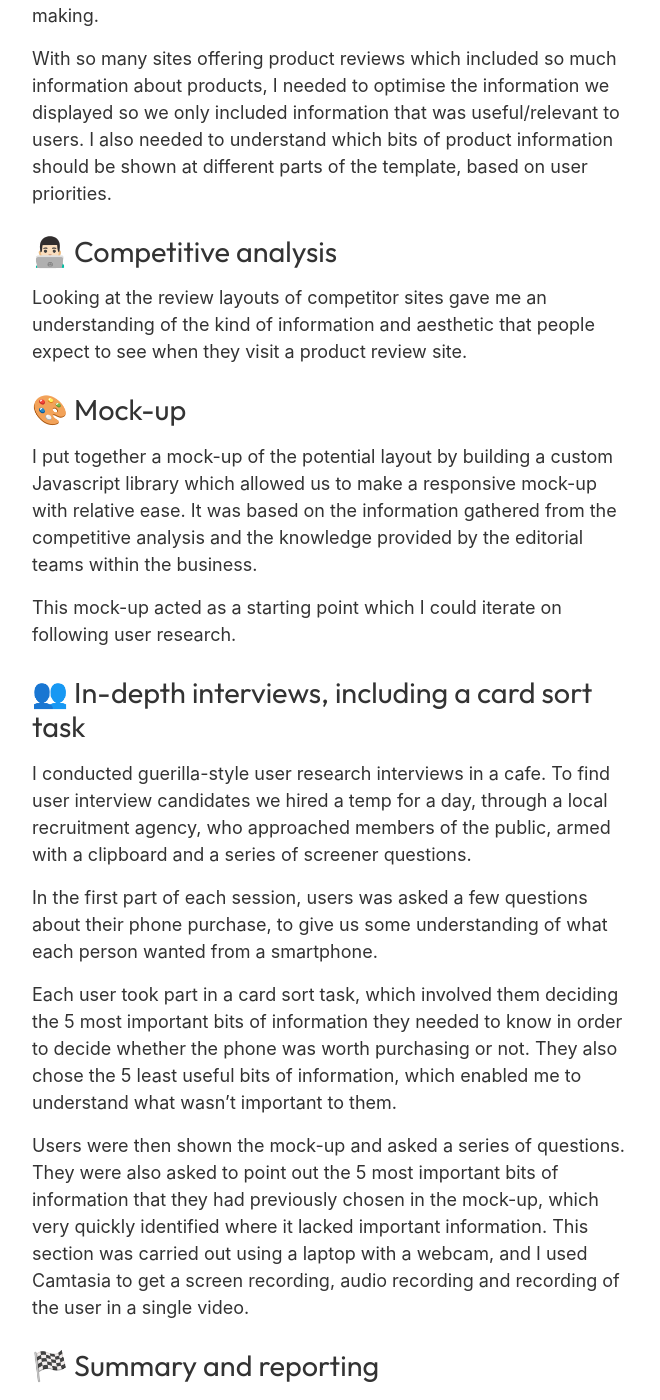
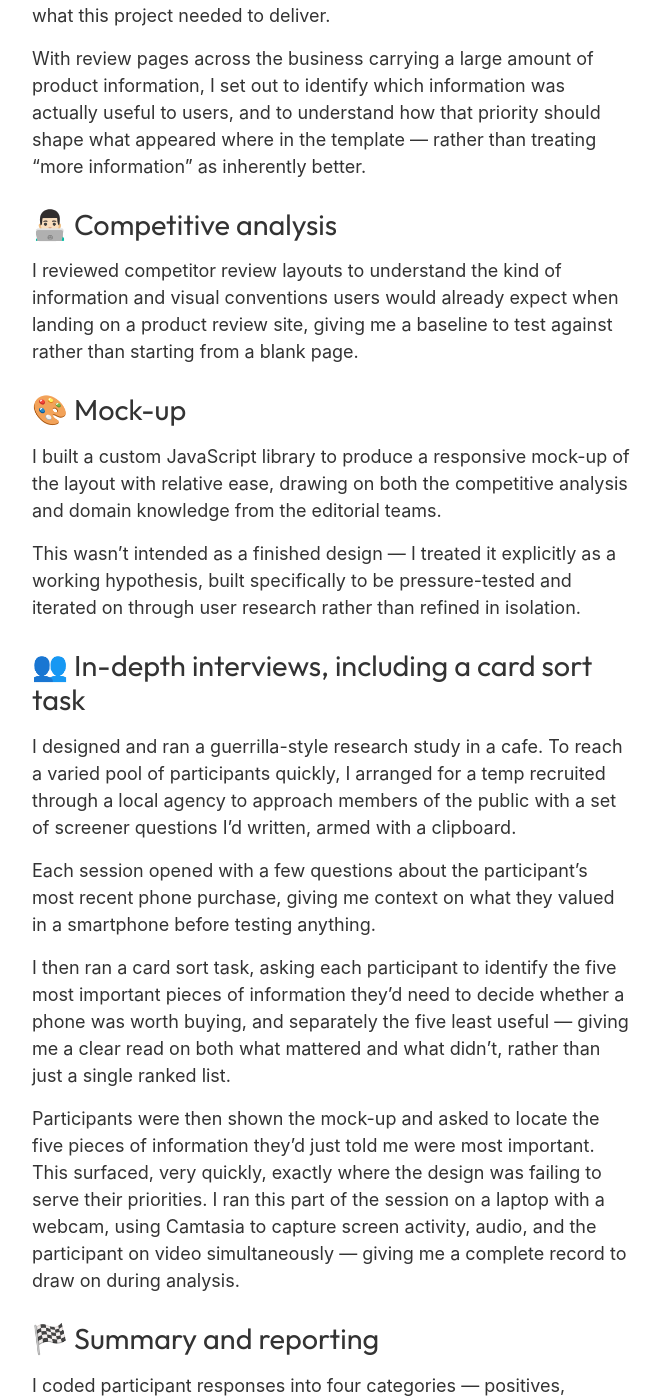
Before and after one commit to benwebdevleic/portfolio, a Jekyll site: the page built from _case_studies/techradar-review-template.md, in a window 1280 px wide and 1400 px high, scrolled down 985 px. Shown: the whole window, without its empty margins (308-968 px from the left). Built offline with Jekyll 4.4.1, drawn with Linux system fonts in a browser that asks for light colours; some of the changed text lies outside the part shown.

Commit message:
Rewrite the case studies to better reflect my experience.
Change the order based on Claude's recommendation

```diff
--- a/_case_studies/techradar-review-template.md
+++ b/_case_studies/techradar-review-template.md
@@ -2,101 +2,65 @@
 layout: case_study
 title: "TechRadar.com review template"
 description: "Discovery research to define an improved product review template"
-order: 6
+order: 3
 published: true
 ---
 ## 📖 Background
 
-The business chose to re-platform all of its premium sites so that each site could be maintained
-much more effectively through a single platform. In turn, this meant that the business could share the same infrastructure across the sites and reduce running costs.
+The business chose to re-platform all of its premium sites so each could be maintained far more effectively through a single platform, sharing infrastructure across sites and reducing running costs.
 
-Previously, each of the sites were built using unique layouts, so the business needed to produce
-standardised layouts that could be used for all sites. For example, a review of a smartphone on
-TechRadar and a review of a coffee machine on T3 would both need to use the same review
-template.
+Previously, each site had been built with unique layouts, so the business needed standardised layouts that could work across all of them. A review of a smartphone on TechRadar and a review of a coffee machine on T3, for example, would need to share the same underlying review template.
 
 ## 🎯 Goal
 
-Produce a responsive review template for product reviews, which can be used for multiple types
-of product.
+Produce a responsive review template for product reviews, usable across multiple product types.
 
 ## 📝 Approach
 
-No previous insights existed about user needs within the business, other than secondary
-information found online. Previously the business had assumptions and speculation which led
-their decision making.
+There was no existing user insight to draw on within the business beyond secondary research found online — decisions up to this point had been driven by assumption and speculation rather than evidence, and I saw establishing a research-led foundation as a core part of what this project needed to deliver.
 
-With so many sites offering product reviews which included so much information about products, I needed to optimise the information we displayed so we only included information that was useful/relevant to users. I also needed to understand which bits of product information should be shown at different parts of the template, based on user priorities.
+With review pages across the business carrying a large amount of product information, I set out to identify which information was actually useful to users, and to understand how that priority should shape what appeared where in the template — rather than treating "more information" as inherently better.
 
 ## 👨🏻‍💻 Competitive analysis
 
-Looking at the review layouts of competitor sites gave me an understanding of the kind of
-information and aesthetic that people expect to see when they visit a product review site.
+I reviewed competitor review layouts to understand the kind of information and visual conventions users would already expect when landing on a product review site, giving me a baseline to test against rather than starting from a blank page.
 
 ## 🎨 Mock-up
 
-I put together a mock-up of the potential layout by building a custom Javascript library which
-allowed us to make a responsive mock-up with relative ease. It was based on the information
-gathered from the competitive analysis and the knowledge provided by the editorial teams within
-the business.
+I built a custom JavaScript library to produce a responsive mock-up of the layout with relative ease, drawing on both the competitive analysis and domain knowledge from the editorial teams.
 
-This mock-up acted as a starting point which I could iterate on following user research.
+This wasn't intended as a finished design — I treated it explicitly as a working hypothesis, built specifically to be pressure-tested and iterated on through user research rather than refined in isolation.
 
 ## 👥 In-depth interviews, including a card sort task
 
-I conducted guerilla-style user research interviews in a cafe. To find user interview candidates we hired a temp for a day, through a local recruitment agency, who approached members of the
-public, armed with a clipboard and a series of screener questions.
+I designed and ran a guerrilla-style research study in a cafe. To reach a varied pool of participants quickly, I arranged for a temp recruited through a local agency to approach members of the public with a set of screener questions I'd written, armed with a clipboard.
 
-In the first part of each session, users was asked a few questions about their phone purchase, to
-give us some understanding of what each person wanted from a smartphone.
+Each session opened with a few questions about the participant's most recent phone purchase, giving me context on what they valued in a smartphone before testing anything.
 
-Each user took part in a card sort task, which involved them deciding the 5 most important bits of
-information they needed to know in order to decide whether the phone was worth purchasing or
-not. They also chose the 5 least useful bits of information, which enabled me to understand what
-wasn’t important to them.
+I then ran a card sort task, asking each participant to identify the five most important pieces of information they'd need to decide whether a phone was worth buying, and separately the five least useful — giving me a clear read on both what mattered and what didn't, rather than just a single ranked list.
 
-Users were then shown the mock-up and asked a series of questions. They were also asked to
-point out the 5 most important bits of information that they had previously chosen in the mock-up,
-which very quickly identified where it lacked important information. This section was carried out
-using a laptop with a webcam, and I used Camtasia to get a screen recording, audio recording
-and recording of the user in a single video.
+Participants were then shown the mock-up and asked to locate the five pieces of information they'd just told me were most important. This surfaced, very quickly, exactly where the design was failing to serve their priorities. I ran this part of the session on a laptop with a webcam, using Camtasia to capture screen activity, audio, and the participant on video simultaneously — giving me a complete record to draw on during analysis.
 
 ## 🏁 Summary and reporting
 
-I grouped the responses users’ gave into:
+I coded participant responses into four categories — positives, negatives, observations, and recommendations — to keep the analysis structured and comparable across sessions.
 
-* Positives
-* Negatives
-* Observations
-* Recommendations
-
-For the card sort task, I attached a score for each placement e.g. 5 points for the most important
-card, 1 for the 5th most important card and inverted the scoring for the least useful cards. I then totalled up the scores from every session, which resulted in a prioritised list:
+For the card sort task, I built a scoring system: 5 points for the most important card down to 1 for the fifth, with an inverted scale applied to the least-useful cards. Totalling scores across every session produced a clear, prioritised list of what users actually needed to see:
 
 ![Card sort results]({{ "/assets/images/card-sort-results.png" | relative_url }})
 
-Following the user testing, I made refinements to the mock-up based on the insights learned. The
-UI Designer in the team produced a design for the template using the mock-up that I had created.
+I used these findings to refine the mock-up, which the UI Designer then took forward into the final template design.
 
-I held a session with the development team, Tech Lead and Product Lead and UI Designer to
-explain the findings and show the final mock-up and design. This gave the development team an
-opportunity to understand users’ needs to give context to why the template would be built in
-such a way.
+I then ran a session with the development team, Tech Lead, Product Lead, and UI Designer to walk through the findings and the resulting design — giving the development team the user context behind *why* the template needed to be built the way it was, not just a spec to implement.
 
 ## 💥 Outcome
 
-The outcome of this project was that the business gained valuable insight into user needs and a
-user-centered review template. By focussing on showing information that was needed by users
-and almost more importantly not needed, the new template had a lot less clutter than the
-previous iteration.
+This project gave the business its first real evidence base for review page design, and delivered a user-centred template as a result. By deliberately excluding information users had told us they didn't need — arguably as important a decision as what to include — the new template carried significantly less clutter than its predecessor.
 
-During an analytical phase which followed the delivery of the platform, engagement was
-maintained and increased in some sections of the site.
+In the analytics phase following launch, engagement held steady and increased in some sections of the site.
 
-The biggest benefits were seen on mobile devices; the re-designed layout was much more
-user-friendly compared to the previous version, which used to be on a separate
-‘m.techradar.com’ platform:
+The clearest gains were on mobile: the redesigned layout was a substantial improvement on the previous experience, which had lived on a separate `m.techradar.com` platform:
 
 ![Refreshed TechRadar]({{ "/assets/images/refreshed-techradar.png" | relative_url }})
 
-This project gave focus to the development team and the rest of the business. I went over and above my role to break down the template into development tasks in JIRA and wrote a spec for each task. When I discussed this with the development team after the template had been produced, it was well received and the level of detail provided became a standard for development tasks which followed.
+Beyond the design itself, this project gave the wider development team a clearer sense of direction. I took the initiative to break the template down into individual JIRA development tasks and wrote a spec for each one myself — going beyond what the role strictly required. That level of detail was well received by the development team, and it went on to become the standard expected of spec-writing for tasks that followed.
```
Also changed, not shown: _case_studies/curriculum-analytics.md (+18 -24 lines), _case_studies/customer-support-website.md (+16 -16 lines), _case_studies/ingrid-data-product-user-centered-design-process.md (+25 -71 lines), _case_studies/multi-column-admin-interface.md (+26 -32 lines), _case_studies/radio-times-puzzles.md (+1 -1 lines).
